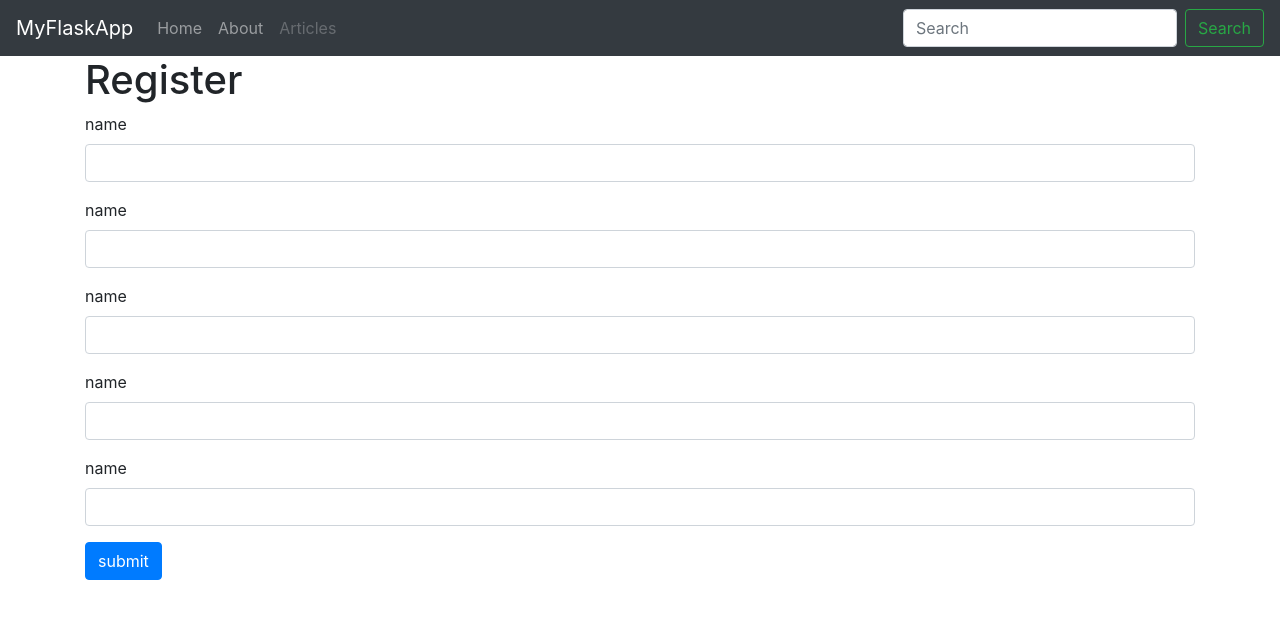
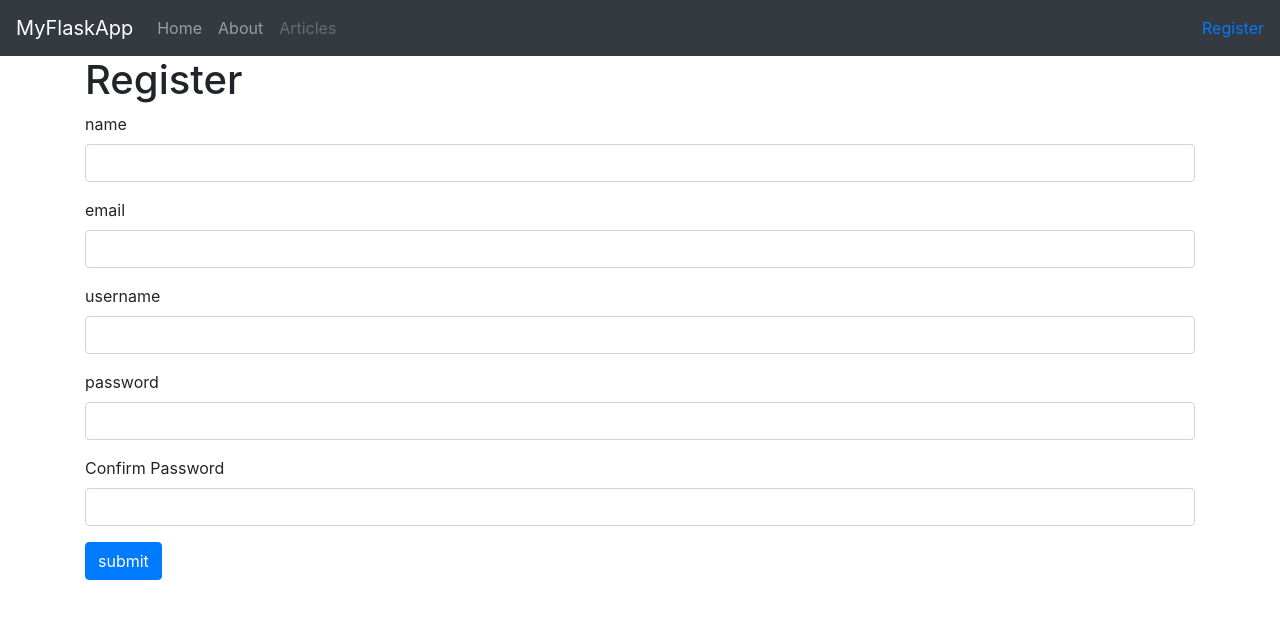
Before and after one commit to AkikJana/myFlaskapp, a Flask app: page /register in a window 1280 px wide. Shown: the top 619 px of the page. Run offline with Flask 2, Linux system fonts and the light colour scheme; some libraries are stand-ins or nearby versions.

Commit message:
User Registration was finished

```diff
--- a/app.py
+++ b/app.py
@@ -40,7 +40,7 @@ def register():
 
 		#create cursor
 		cur=mysql.connection.cursor()
-		cur.execute("INSERT INTO users(name,email,username,password) VALUES(%s %s %s %s)",(name,email,username,password))
+		cur.execute("INSERT INTO users(name,email,username,password) VALUES(%s, %s, %s, %s)",(name,email,username,password))
 		#commit to the database
 		mysql.connection.commit()
 
@@ -55,4 +55,5 @@ def register():
 
 
 if __name__=='__main__':
+	app.secret_key='hocusphocus'
 	app.run(debug=True)
--- /dev/null
+++ b/templates/includes/_messages.html
@@ -0,0 +1,9 @@
+{% with messages = get_flashed_messages(with_categories=true) %}
+  {% if messages %}
+
+    {% for category, message in messages %}
+      <div class="alert alert-{{ category }}">{{ message }}</div>
+    {% endfor %}
+
+  {% endif %}
+{% endwith %}
--- a/templates/includes/_navbar.html
+++ b/templates/includes/_navbar.html
@@ -16,10 +16,11 @@
               <a class="nav-link disabled" href="/articles">Articles</a>
             </li>
           </ul>
-          <form class="form-inline mt-2 mt-md-0">
-            <input class="form-control mr-sm-2" type="text" placeholder="Search" aria-label="Search">
-            <button class="btn btn-outline-success my-2 my-sm-0" type="submit">Search</button>
-          </form>
+
+          <ul class="nav navbar-nav navbar-right">
+            <li><a href="/register">Register</a></li>
+          </ul>
+
         </div>
       </nav>
     </header>
--- a/templates/layout.html
+++ b/templates/layout.html
@@ -7,6 +7,7 @@
 <body>
 	{% include 'includes/_navbar.html' %}
 	<div class="container">
+		{% include'includes/_messages.html' %}
 		{% block body %}{% endblock %}
 	</div>
 
--- a/templates/register.html
+++ b/templates/register.html
@@ -8,16 +8,16 @@
 		{{render_field(form.name,class_="form-control")}}
 	</div>
 	<div class="form-group">
-		{{render_field(form.name,class_="form-control")}}
+		{{render_field(form.email,class_="form-control")}}
 	</div>
 	<div class="form-group">
-		{{render_field(form.name,class_="form-control")}}
+		{{render_field(form.username,class_="form-control")}}
 	</div>
 	<div class="form-group">
-		{{render_field(form.name,class_="form-control")}}
+		{{render_field(form.password,class_="form-control")}}
 	</div>
 	<div class="form-group">
-		{{render_field(form.name,class_="form-control")}}
+		{{render_field(form.confirm,class_="form-control")}}
 	</div>
 	<p><input type="submit" class="btn btn-primary" value="submit"></p>
 </form>
```
